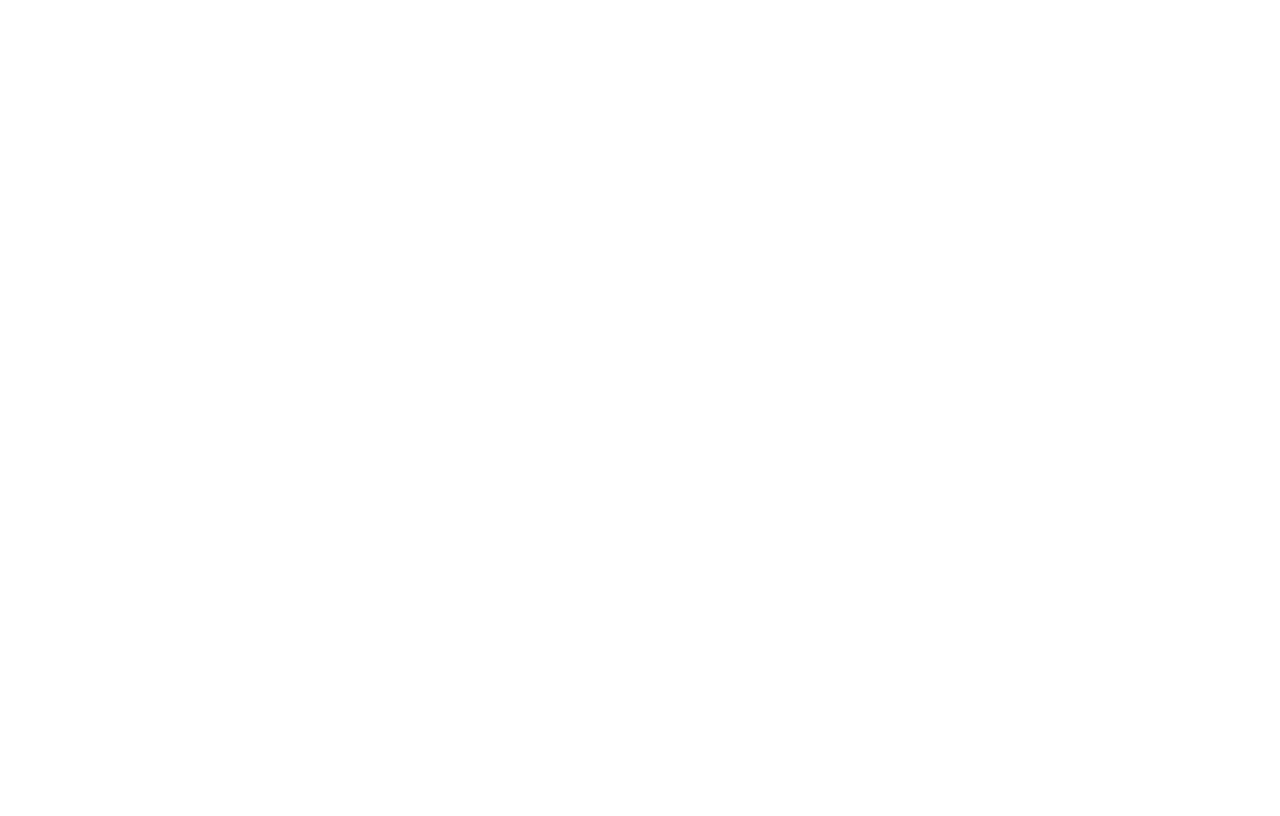
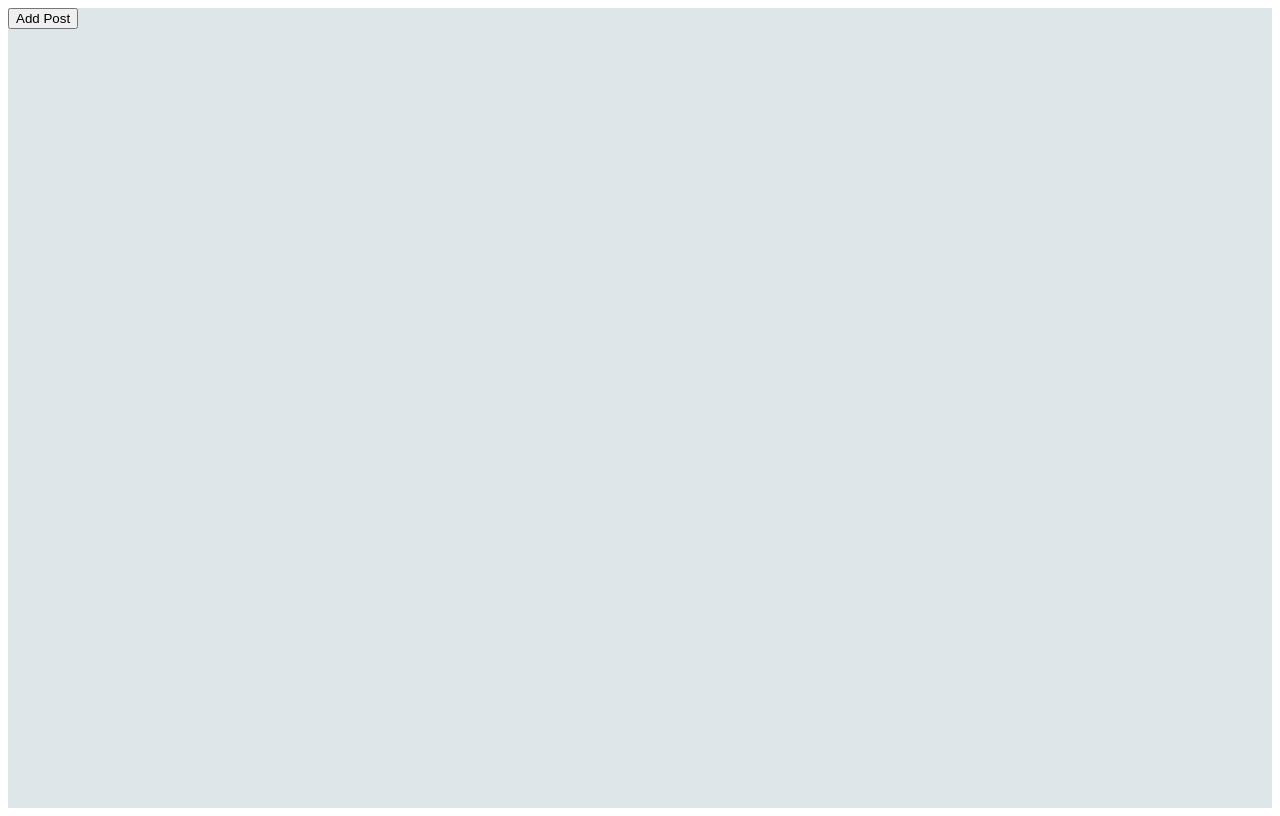
Before and after one commit to dev-harshvats/100xdevs-cohort3, a React (Vite) app in the folder Week-9-Offline/: page / in a window 1280 px wide. Built offline with nearby package versions, Linux system fonts and the light colour scheme.

Commit message:
Add Post button using useState hook (commented the rest)

```diff
--- a/Week-9-Offline/src/App.jsx
+++ b/Week-9-Offline/src/App.jsx
@@ -40,6 +40,37 @@
   //     <IncrementNotifications /> */}
   //   </div>
   // )
+
+  const [posts, setPosts] = useState([]);
+
+  const postComponents = posts.map(post => <PostComponent
+    name={post.name}
+    subtitle={post.subtitle}
+    time={post.title}
+    image={post.image}
+    description={post.description}
+  />)
+
+  function addPost() {
+    setPosts([...posts, {
+      name: "harkirat",
+      subtitle: "10000 followers",
+      time: "2m ago",
+      image: "https://appx-wsb-gcp-mcdn.akamai.net.in/subject/2023-01-17-0.17044360120951185.jpg",
+      description: "What to know how to win big? Check out how these folks won $6000 in bounties."
+    }])
+  }
+
+  return (
+    <div style={{background: "#dfe6e9", height: "100vh", }}>
+      <button onClick={addPost}>Add Post</button>
+      <div style={{display: "flex", justifyContent: "center" }}>
+        <div>
+          {postComponents}
+        </div>
+      </div>
+    </div>
+  )
 }
 
 
```
